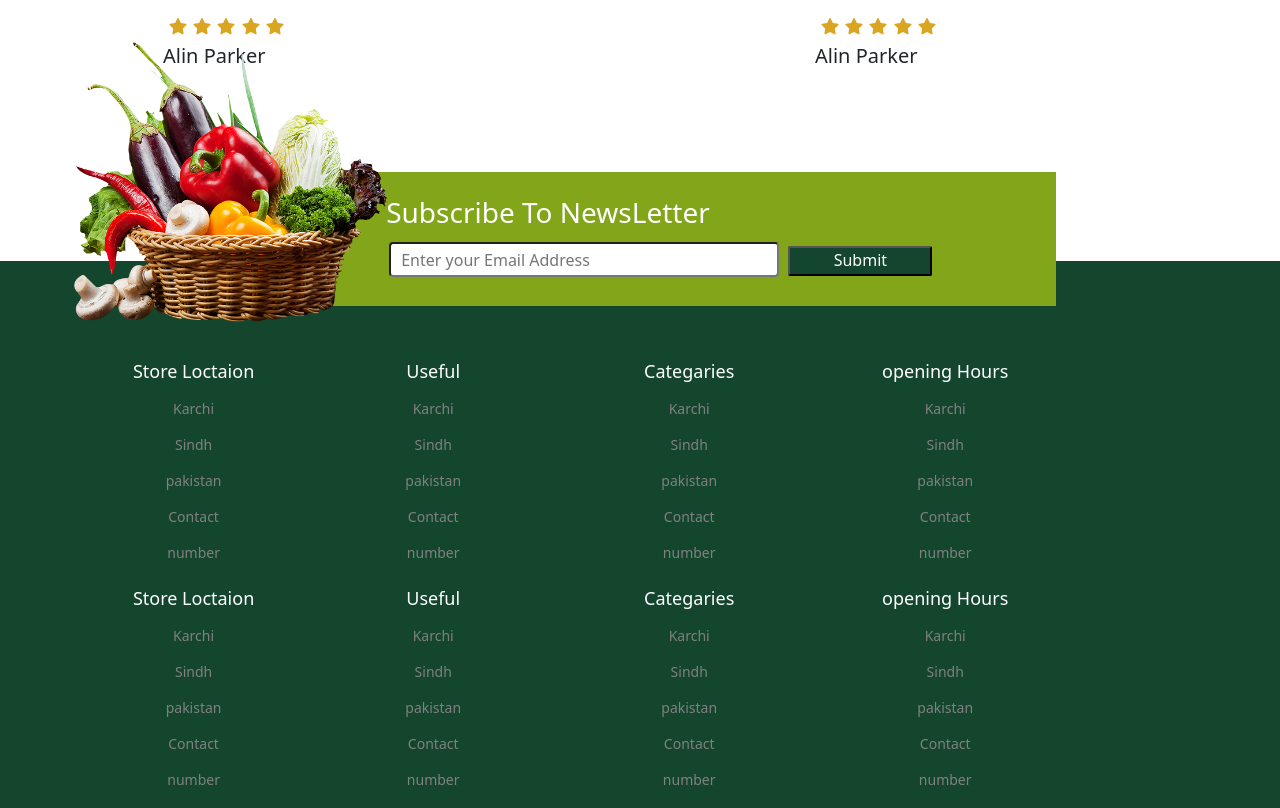
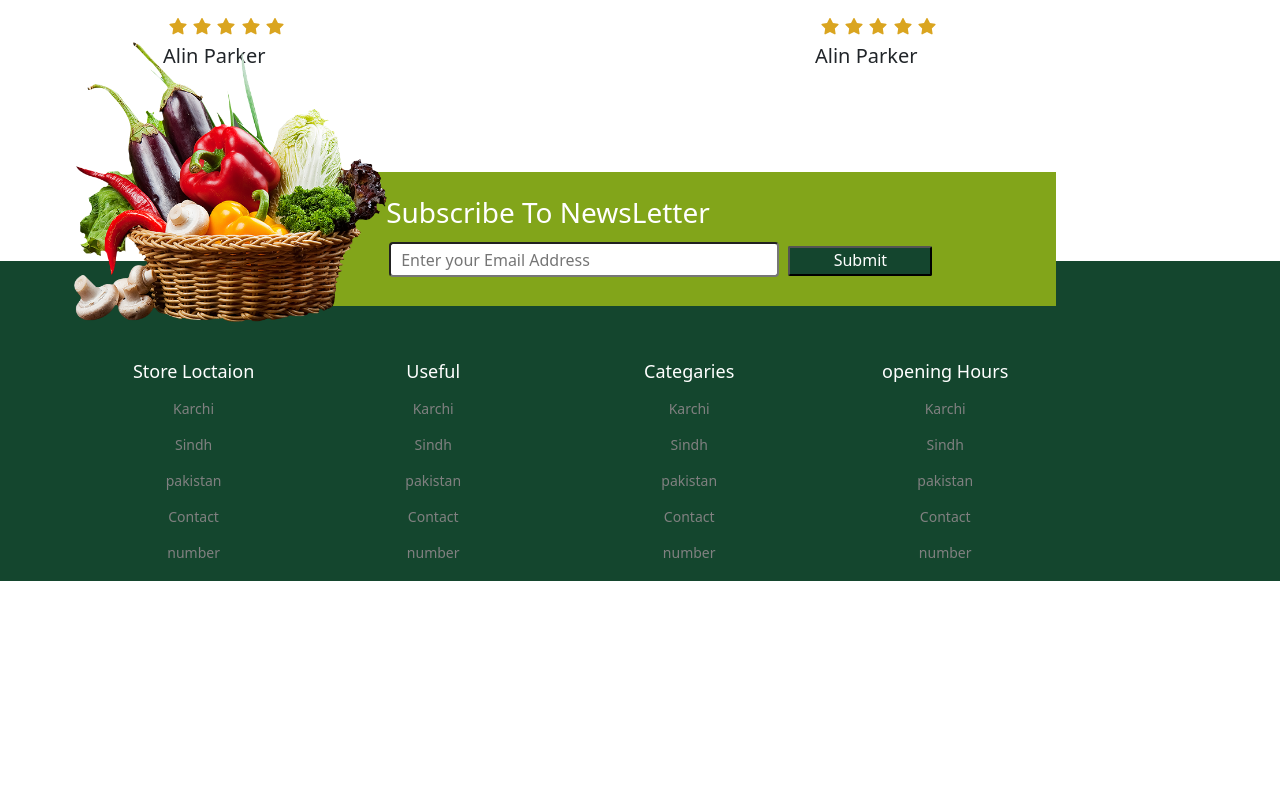
Before and after one commit to imranabbasi21/abc, a plain HTML site: page About.html in a window 1280 px wide. Shown: the part 3091-3899 px from the top of the page. After the commit the page ends 3672 px from the top, so only its background shows below. Drawn offline with Linux system fonts and the light colour scheme.

Commit message:
chnages about page

```diff
--- a/About.html
+++ b/About.html
@@ -318,81 +318,8 @@
 
           </footer>
 
-
-
-
-
-
-<!-- js here  -->
 <script src="./js/bootstrap.bundle.min.js"></script>
 <script src="./js/all.js"></script>
 
 </body>
 </html>
-
-       <!-- footer -->
-
-
-       <footer class="footer">
-        <div class="container">
-          <div class="fotter-menue">
-            <h3>Store Loctaion</h3>
-            <ul class="footer-menue-ul" >
-              <li><a href="">Karchi</a></li>
-              <li><a href=""> Sindh</a></li>
-              <li><a href="">pakistan</a></li>
-              <li><a href="">  Contact</a></li>
-              <li><a href=""> number</a></li>
-
-            </ul>
-          </div>
-        </div>
-
-
-          <div class="fotter-menue">
-            <h3>Useful</h3>
-            <ul class="footer-menue-ul" >
-              <li><a href="">Karchi</a></li>
-              <li><a href=""> Sindh</a></li>
-              <li><a href="">pakistan</a></li>
-              <li><a href="">  Contact</a></li>
-              <li><a href=""> number</a></li>
-
-            </ul>
-          </div>
-        </div>
-
-         <div class="fotter-menue">
-            <h3>Categaries</h3>
-            <ul class="footer-menue-ul" >
-              <li><a href="">Karchi</a></li>
-              <li><a href=""> Sindh</a></li>
-              <li><a href="">pakistan</a></li>
-              <li><a href="">  Contact</a></li>
-              <li><a href=""> number</a></li>
-            </ul>
-          </div>
-        </div>
-
-
-
-          <div class="fotter-menue">
-            <h3>opening Hours</h3>
-            <ul class="footer-menue-ul" >
-              <li><a href="">Karchi</a></li>
-              <li><a href=""> Sindh</a></li>
-              <li><a href="">pakistan</a></li>
-              <li><a href="">  Contact</a></li>
-              <li><a href=""> number</a></li>
-            </ul>
-          </div>
-        </div>
-
-      </footer>
-
-
-<script src="./js/bootstrap.bundle.min.js"></script>
-<script src="./js/all.js"></script>
-
-</body>
-</html>
```
